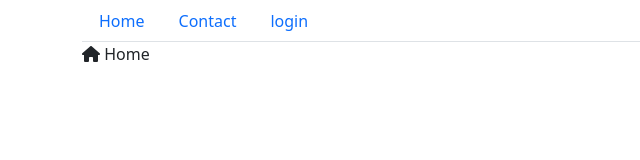
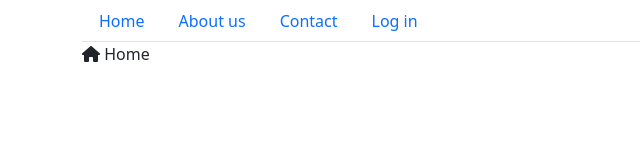
Before and after one commit to Tmizzle/ReactTestApp, a React (Create React App) app: page / in a window 1280 px wide. Shown: the top 160 px of the page, without its empty margins (0-640 px from the left). Built offline with nearby package versions, Linux system fonts and the light colour scheme.

Commit message:
Added dynamic MainMenu itemsProp

```diff
--- a/src/components/MainMenu/MainMenu.tsx
+++ b/src/components/MainMenu/MainMenu.tsx
@@ -1,17 +1,35 @@
 import React from 'react';
 import { Container, Nav } from 'react-bootstrap';
 
-export class MainMenu extends React.Component {
+export class MainMenuItem {
+    text: string = '';
+    link: string = '#';
+
+    constructor(text: string, link: string){
+        this.text = text;
+        this.link = link;
+    }
+}
+
+interface MainMenuProperties {
+    items: MainMenuItem[];
+}
+
+export class MainMenu extends React.Component<MainMenuProperties> {
     render() {
         return (
             <Container>
             <Nav variant="tabs">
-                <Nav.Link href = "/">Home</Nav.Link>
-                <Nav.Link href = "/contact">Contact</Nav.Link>
-                <Nav.Link href = "/login">login</Nav.Link>
+
+                { this.props.items.map(this.makeNavLink) }
             </Nav>
             </Container>
         );
     }
-
+    private makeNavLink(item: MainMenuItem) {
+        return (
+            <Nav.Link href = { item.link }> { item.text }
+            </Nav.Link>
+        );
+    }
 }
--- a/src/index.tsx
+++ b/src/index.tsx
@@ -8,14 +8,21 @@
 import 'popper.js/dist/popper.js';
 import 'bootstrap/dist/js/bootstrap.min.js';
 import '@fortawesome/fontawesome-free/css/fontawesome.css';
-import { MainMenu } from './components/MainMenu/MainMenu';
+import { MainMenu, MainMenuItem } from './components/MainMenu/MainMenu';
+
+const menuItems = [
+  new MainMenuItem("Home", "/"),
+  new MainMenuItem("About us", "/page/about-us/"),
+  new MainMenuItem("Contact", "/Contact"),
+  new MainMenuItem("Log in", "/user/login")
+];
 
 const root = ReactDOM.createRoot(
   document.getElementById('root') as HTMLElement
 );
 root.render(
   <React.StrictMode>
-    <MainMenu></MainMenu>
+    <MainMenu items={ menuItems } ></MainMenu>
     <App />
   </React.StrictMode>
 );
```
